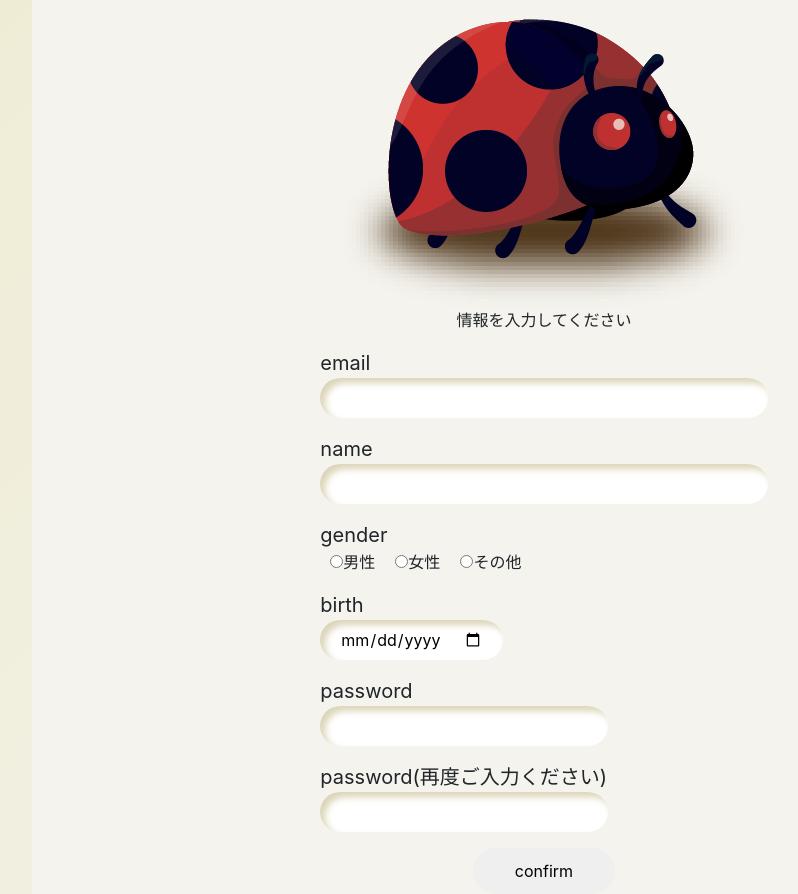
After one commit to NodiesopSuez/note-it, a PHP site: page /sign/sign_up.php in a window 1280 px wide. The commit adds this page. Shown: the whole page, without its empty margins (96-894 px from the left). Run offline with PHP 8.4, Linux system fonts and the light colour scheme; some libraries are stand-ins or nearby versions.

Commit message:
added sign_up.php

```diff
--- a/main/template.css
+++ b/main/template.css
@@ -71,9 +71,16 @@ p {
     font-family: iroha-26tubaki-stdn, sans-serif;
     font-weight: 400;
     font-style: normal;
+    font-size: 15px;
+    letter-spacing: -0.5px;
 }
 
-#ladybug-line { fill: var(--ladybug-line);}
+a {
+    text-decoration: none;
+}
+
+.logo_mark,
+.logo_type { fill: var(--ladybug-line);}
 #ladybug-circle { fill: var(--ladybug-circle);}
 
 /* ノート */
--- /dev/null
+++ b/sign/sign_up.css
@@ -0,0 +1,49 @@
+/* フォーム部分 */
+label {
+    font-size: 20px;
+    margin-bottom: 0px;
+}
+
+.text > input {
+    position: relative;
+    border: none;
+    outline: none;
+    padding: 10px 20px;
+    border-radius: 20px;
+    height: 40px;
+    line-height: 20px;
+    box-shadow: 5px 5px 7px var(--body-shadow) inset;
+}
+
+.text > input::after {
+    position: absolute;
+    content: '';
+    background-color: transparent;
+    box-shadow: 5px 5px 7px var(--body-shadow) inset;
+}
+
+.form-group {
+    margin: 16px auto;
+    width: 45%;
+    text-align: start;
+}
+
+.gender > ul {
+    display: flex;
+    flex-direction: row !important;
+    padding: 0;
+}
+.gender li {
+    margin: auto 10px;
+}
+
+input[name="email"],
+input[name="name"] {
+    width: 100%;
+}
+
+.send {
+    width: 142px;
+    height: 46px;
+    border-radius: 23px;
+}
--- /dev/null
+++ b/sign/sign_up.php
@@ -0,0 +1,66 @@
+<?php
+session_start();
+session_regenerate_id();
+
+//外部ファイル読込
+require_once('../class/config/Config.php');
+
+$msg = '情報を入力してください';
+
+?>
+
+<!DOCTYPE html>
+<html lang="ja">
+<head>
+    <?php include('../head.php')?>
+    <link rel="stylesheet" type="text/css" href="../main/template.css">
+    <link rel="stylesheet" type="text/css" href="./sign_up.css" media="screen and (min-width:1024px)">
+</head>
+<body>
+    <div class="container">
+        <div class="ladybug">
+            <img src="./img/ladybug_nm.png">
+            <div class="balloon">
+                <?= $msg ?>
+            </div>
+        </div>
+        <form method="post" action="sign_up_check.php">
+            <!-- ワンタイムトークン発生 -->
+
+
+
+
+            <div class="form-group text">
+                <label>email</label>
+                <input type="text" name="email" class="form-controll">
+            </div>
+            <div class="form-group text">
+                <label>name</label>
+                <input type="text" name="name" class="form-controll">
+            </div>
+            <div class="form-group gender">
+                <label>gender</label>
+                <ul>
+                    <li><input type="radio" name="gender" value="male">男性</li>
+                    <li><input type="radio" name="gender" value="female">女性</li>
+                    <li><input type="radio" name="gender" value="other">その他</li>
+                </ul>
+            </div>
+            <div class="form-group text">
+                <label>birth</label><br/>
+                <input type="date" name="birth" class="form-controll">
+            </div>
+            <div class="form-group text">
+                <label>password</label><br/>
+                <input type="password" name="pass" class="form-controll">
+            </div>
+            <div class="form-group text">
+                <label>password(再度ご入力ください)</label><br/>
+                <input type="password" name="pass2" class="form-controll">
+            </div>
+
+            <button type="submit" class="send">confirm</button>
+        </form>
+    </div>
+</body>
+</html>
--- /dev/null
+++ b/sign/sign_up_check.php
@@ -0,0 +1,5 @@
+<?php
+session_start();
+session_regenerate_id();
+
+?>
```
Also changed, not shown: top/top.php (+10 -11 lines), top/top_wide.css (+187 -50 lines), sign/img/ladybug_nm.png (added), sign/img/ladybug_sd.png (added).
